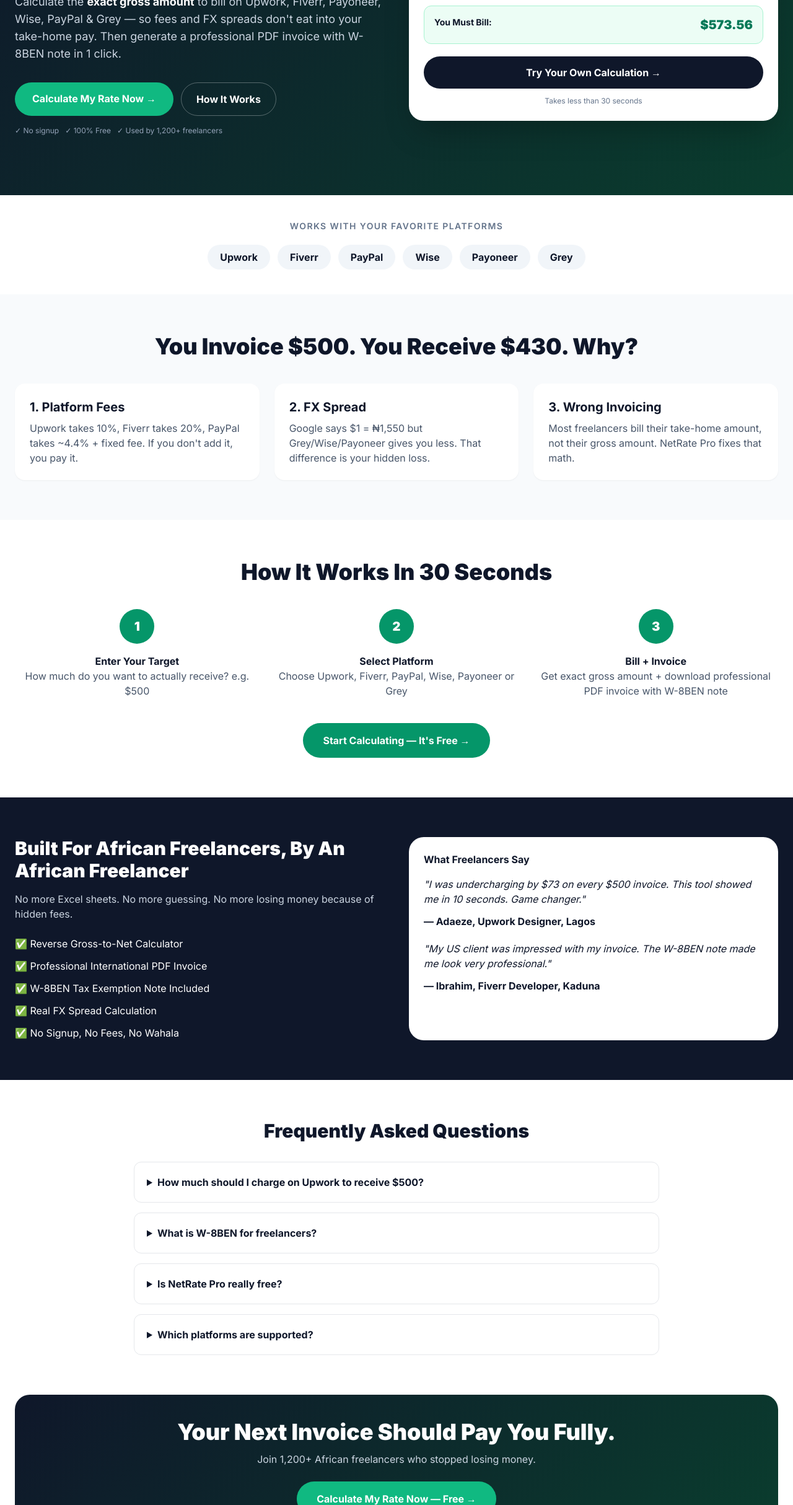
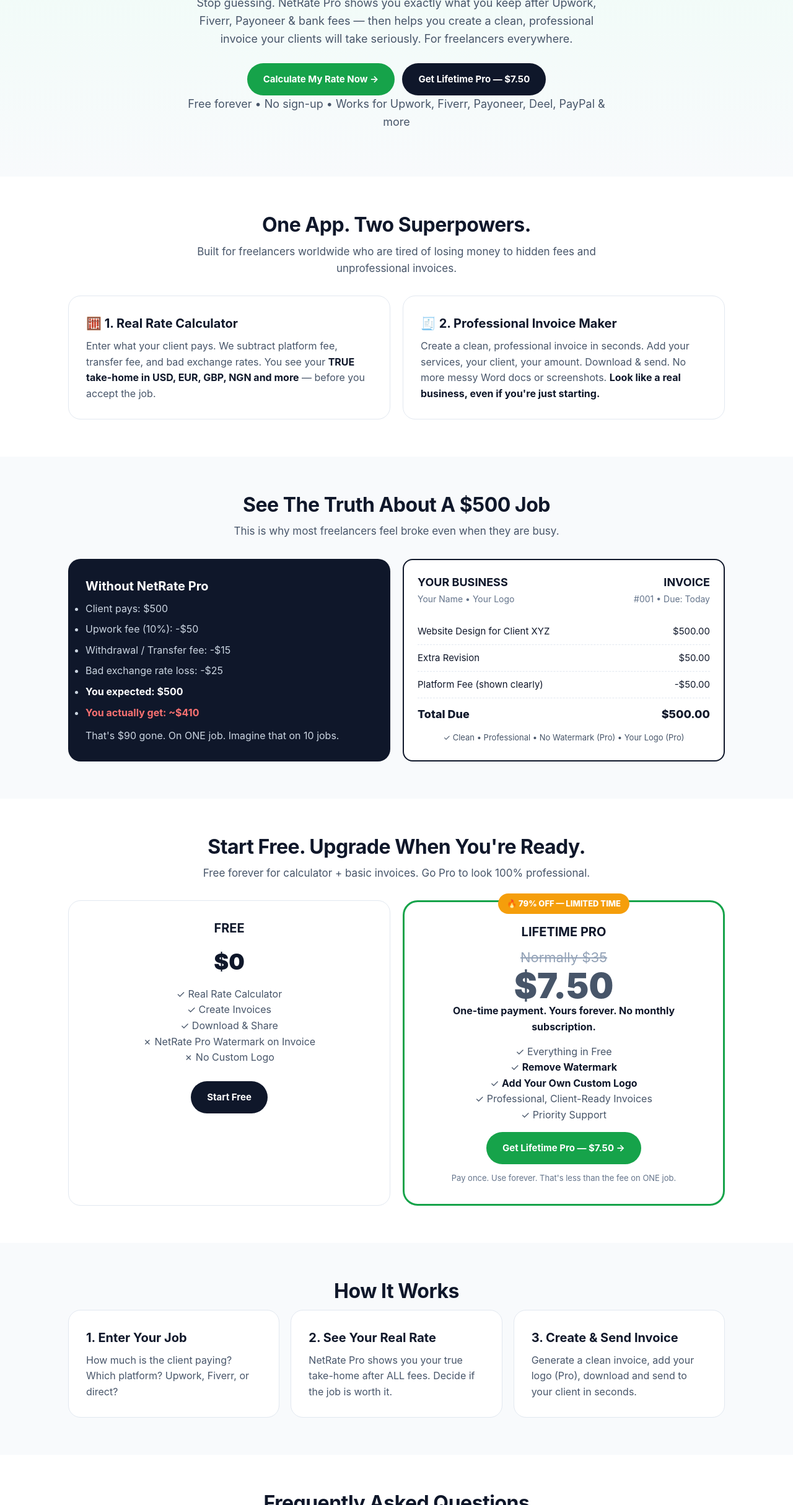
Before and after one commit to ikpekagraphix/netrate-pro-landing, a plain HTML site: page index.html in a window 1280 px wide. Shown: the part 371-2800 px from the top of the page at 62% size. Drawn offline with nearby package versions, Linux system fonts and the light colour scheme.

Commit message:
Update index.html

```diff
--- a/index.html
+++ b/index.html
@@ -1,177 +1,166 @@
 <!DOCTYPE html>
 <html lang="en">
 <head>
-  <!-- ===== SEO START ===== -->
 <meta charset="UTF-8">
 <meta name="viewport" content="width=device-width, initial-scale=1.0">
-  <title>NetRate Pro | Free Freelancer Invoice Calculator for Upwork, Fiverr, PayPal, Wise & Grey in Nigeria & Africa</title>
-  <meta name="description" content="NetRate Pro is a free tool for Nigerian & African freelancers to calculate the exact gross amount to bill on Upwork, Fiverr, Payoneer, Wise, PayPal & Grey so fees & FX spreads don't eat your pay. Generate a professional PDF invoice with W-8BEN note in 1 click. No signup.">
-  <meta name="keywords" content="freelancer invoice calculator Nigeria, Upwork fee calculator, Fiverr calculator, PayPal fee calculator Nigeria, Grey invoice, Wise calculator, W-8BEN invoice, African freelancer tool, how much to charge Upwork">
-  <meta name="author" content="NetRate Pro">
-  <meta name="robots" content="index, follow">
-  <link rel="canonical" href="https://netrate-pro.vercel.app/">
+<title>NetRate Pro - Know Your Real Rate + Send Professional Invoices | Free Calculator for Freelancers Worldwide</title>
+<meta name="description" content="NetRate Pro is the free calculator + invoice maker for freelancers worldwide. Know what you really earn after Upwork, Fiverr, Payoneer fees & exchange rates. Create clean, professional invoices for clients. Remove watermark + add your logo for a one-time $7.50 lifetime payment (was $35).">
+<link rel="canonical" href="https://netrate-pro-landing.vercel.app/">
+<meta property="og:title" content="NetRate Pro - Stop Losing Money On Every Invoice">
+<meta property="og:description" content="Calculate your real rate after fees. Create professional invoices. Free to use. $7.50 lifetime to remove watermark + add your logo.">
+<meta property="og:url" content="https://netrate-pro-landing.vercel.app/">
+<meta property="og:type" content="website">
+<style>
+*{margin:0;padding:0;box-sizing:border-box;font-family:Inter,system-ui,-apple-system,Segoe UI,Roboto,sans-serif}
+body{background:#f8fafc;color:#0f172a;line-height:1.6}
+a{text-decoration:none}
+.container{max-width:1100px;margin:0 auto;padding:0 20px}
+nav{background:#fff;border-bottom:1px solid #e2e8f0;position:sticky;top:0;z-index:10}
+.nav-inner{display:flex;justify-content:space-between;align-items:center;padding:16px 0}
+.logo{font-size:22px;font-weight:900;color:#0f172a}.logo span{color:#16a34a}
+.btn{display:inline-block;background:#16a34a;color:#fff;padding:14px 26px;border-radius:999px;font-weight:700;font-size:15px}
+.btn-white{background:#fff;color:#0f172a}
+.btn-dark{background:#0f172a;color:#fff}
+.btn-whatsapp{background:#25D366;color:#fff}
+.hero{padding:70px 0 50px;text-align:center;background:linear-gradient(180deg,#ecfdf5, #f8fafc)}
+.badge{display:inline-block;background:#dcfce7;color:#166534;padding:7px 14px;border-radius:999px;font-size:13px;font-weight:700;margin-bottom:18px}
+.hero h1{font-size:44px;line-height:1.05;letter-spacing:-1px;max-width:800px;margin:0 auto 16px}
+.hero h1 span{color:#16a34a}
+.hero p{font-size:18px;color:#475569;max-width:680px;margin:0 auto 24px}
+.hero-btns{display:flex;gap:12px;justify-content:center;flex-wrap:wrap}
+.small{font-size:13px;color:#64748b;margin-top:12px}
+.section{padding:60px 0}
+.white{background:#fff}
+.card{background:#fff;border:1px solid #e2e8f0;border-radius:20px;padding:28px}
+.grid2{display:grid;grid-template-columns:1fr 1fr;gap:20px}
+.grid3{display:grid;grid-template-columns:1fr 1fr 1fr;gap:18px}
+h2{font-size:32px;line-height:1.1;margin-bottom:12px;letter-spacing:-0.5px;text-align:center}
+.sub{text-align:center;color:#475569;max-width:700px;margin:0 auto 30px;font-size:17px}
+h3{font-size:20px;margin-bottom:8px}
+p{color:#475569}
+.invoice-demo{background:#fff;border:2px solid #0f172a;border-radius:16px;padding:22px}
+.invoice-top{display:flex;justify-content:space-between;margin-bottom:18px}
+.invoice-top b{font-size:18px}
+.inv-row{display:flex;justify-content:space-between;padding:9px 0;border-bottom:1px dashed #e2e8f0;font-size:15px}
+.inv-total{display:flex;justify-content:space-between;font-weight:800;font-size:18px;padding-top:12px}
+.example{background:#0f172a;color:#fff;border-radius:20px;padding:28px}
+.example p,.example li{color:#cbd5e1}
+.example b{color:#fff}
+.example li{margin:8px 0}
+.price-box{max-width:520px;margin:0 auto;background:#fff;border:3px solid #16a34a;border-radius:24px;padding:32px;text-align:center;position:relative}
+.price-tag{position:absolute;top:-14px;left:50%;transform:translateX(-50%);background:#f59e0b;color:#fff;padding:6px 14px;border-radius:999px;font-size:13px;font-weight:800}
+.old{color:#94a3b8;text-decoration:line-through;font-size:22px}
+.new{font-size:56px;font-weight:900;line-height:1}
+.faq details{background:#fff;border:1px solid #e2e8f0;border-radius:14px;padding:18px;margin-bottom:12px}
+.faq summary{font-weight:700;cursor:pointer}
+.faq p{margin-top:8px}
+.cta{background:#16a34a;color:#fff;border-radius:24px;padding:44px 28px;text-align:center}
+.cta h2{color:#fff}
+.cta p{color:#dcfce7}
+footer{padding:30px 0;text-align:center;color:#94a3b8;font-size:14px}
+@media(max-width:768px){.hero h1{font-size:34px}.grid2,.grid3{grid-template-columns:1fr}h2{font-size:27px}}
+</style>
+</head>
+<body>
 
-  <!-- Open Graph / Facebook -->
-  <meta property="og:type" content="website">
-  <meta property="og:url" content="https://netrate-pro.vercel.app/">
-  <meta property="og:title" content="NetRate Pro - Stop Losing Money On Every Invoice">
-  <meta property="og:description" content="Calculate exactly what to bill on Upwork, Fiverr, PayPal, Wise, Payoneer & Grey. Get a professional PDF invoice with W-8BEN note in 1 click. Free, no signup.">
-  <meta property="og:image" content="https://netrate-pro.vercel.app/og-image.jpg">
+<nav><div class="container nav-inner"><div class="logo">NetRate<span> Pro</span></div><a class="btn" href="https://netrate-pro.vercel.app/">Open App — It's Free</a></div></nav>
 
-  <!-- Twitter -->
-  <meta property="twitter:card" content="summary_large_image">
-  <meta property="twitter:title" content="NetRate Pro - Invoice Right. Get Paid Fully.">
-  <meta property="twitter:description" content="Free calculator for African freelancers billing international clients. Don't lose 10-20% to fees.">
-  <meta property="twitter:image" content="https://netrate-pro.vercel.app/og-image.jpg">
-
-  <!-- JSON-LD Schema for Google -->
-  <script type="application/ld+json">
-  {
-    "@context": "https://schema.org",
-    "@type": "WebApplication",
-    "name": "NetRate Pro",
-    "url": "https://netrate-pro.vercel.app/",
-    "applicationCategory": "FinanceApplication",
-    "operatingSystem": "Web",
-    "offers": { "@type": "Offer", "price": "0", "priceCurrency": "USD" },
-    "description": "Free calculator for African freelancers to calculate gross billing amount on Upwork, Fiverr, Payoneer, Wise, PayPal, Grey and generate PDF invoice with W-8BEN note.",
-    "audience": { "@type": "Audience", "audienceType": "Freelancers in Nigeria and Africa" }
-  }
-  </script>
-  <script type="application/ld+json">
-  {
-    "@context": "https://schema.org",
-    "@type": "FAQPage",
-    "mainEntity": [
-      {"@type":"Question","name":"How much should I charge on Upwork to receive $500?","acceptedAnswer":{"@type":"Answer","text":"You must bill more than $500 to cover Upwork fees and FX spread. NetRate Pro calculates the exact gross amount for you."}},
-      {"@type":"Question","name":"What is W-8BEN for freelancers?","acceptedAnswer":{"@type":"Answer","text":"W-8BEN is a US tax form that allows non-US freelancers to claim tax exemption or reduced withholding when working for US clients."}},
-      {"@type":"Question","name":"Is NetRate Pro free?","acceptedAnswer":{"@type":"Answer","text":"Yes, NetRate Pro is 100% free with no signup required."}}
-    ]
-  }
-  </script>
-  <!-- ===== SEO END ===== -->
-
-  <script src="https://cdn.tailwindcss.com"></script>
-  <link href="https://fonts.googleapis.com/css2?family=Inter:wght@400;600;700;800;900&display=swap" rel="stylesheet">
-  <style>body{font-family:'Inter',sans-serif} .hero-bg{background:linear-gradient(135deg,#0F172A 0%,#0A3D2E 100%)}</style>
-</head>
-<body class="bg-white text-slate-900">
-
-  <!-- NAV -->
-  <nav class="max-w-7xl mx-auto flex justify-between items-center px-6 py-5">
-    <div class="font-black text-2xl">NetRate<span class="text-emerald-600">Pro</span></div>
-    <a href="https://netrate-pro.vercel.app/" class="bg-emerald-600 text-white px-5 py-2.5 rounded-full font-bold text-sm">Use Free Calculator →</a>
-  </nav>
-
-  <!-- HERO -->
-  <header class="hero-bg text-white">
-    <div class="max-w-7xl mx-auto px-6 py-16 md:py-24 grid md:grid-cols-2 gap-10 items-center">
-      <div>
-        <span class="bg-emerald-500/20 text-emerald-300 px-3 py-1 rounded-full text-xs font-bold">FREE FOR NIGERIAN & AFRICAN FREELANCERS</span>
-        <h1 class="text-4xl md:text-6xl font-black leading-tight mt-5">Stop Losing Money On Every Invoice.</h1>
-        <p class="text-slate-300 text-lg mt-5">Calculate the <strong class="text-white">exact gross amount</strong> to bill on Upwork, Fiverr, Payoneer, Wise, PayPal & Grey — so fees and FX spreads don't eat into your take-home pay. Then generate a professional PDF invoice with W-8BEN note in 1 click.</p>
-        <div class="flex gap-3 mt-8">
-          <a href="https://netrate-pro.vercel.app/" class="bg-emerald-500 hover:bg-emerald-400 text-white px-7 py-3.5 rounded-full font-bold">Calculate My Rate Now →</a>
-          <a href="#how" class="border border-white/30 px-6 py-3.5 rounded-full font-bold">How It Works</a>
+<header class="hero">
+<div class="container">
+<div class="badge">✓ FREE CALCULATOR + INVOICE MAKER FOR FREELANCERS WORLDWIDE</div>
+<h1>Know Your Real Rate.<br><span>Send Professional Invoices.</span><br>Get Paid What You Deserve.</h1>
+<p>Stop guessing. NetRate Pro shows you exactly what you keep after Upwork, Fiverr, Payoneer & bank fees — then helps you create a clean, professional invoice your clients will take seriously. For freelancers everywhere.</p>
+<div class="hero-btns">
+<a class="btn" href="https://netrate-pro.vercel.app/">Calculate My Rate Now →</a>
+<a class="btn btn-dark" href="#pricing">Get Lifetime Pro — $7.50</a>
 </div>
-        <p class="text-xs text-slate-400 mt-4">✓ No signup &nbsp; ✓ 100% Free &nbsp; ✓ Used by 1,200+ freelancers</p>
-      </div>
-      <!-- CALCULATOR PREVIEW CARD -->
-      <div class="bg-white text-slate-900 rounded-3xl p-6 shadow-2xl">
-        <h3 class="font-bold text-lg">Example: You Want To Receive $500</h3>
-        <div class="mt-4 space-y-3 text-sm">
-          <div class="flex justify-between bg-slate-50 p-3 rounded-xl"><span>Platform: Upwork (10%)</span><span class="font-bold">-$55.56</span></div>
-          <div class="flex justify-between bg-slate-50 p-3 rounded-xl"><span>FX Spread / Withdrawal</span><span class="font-bold">-$18.00</span></div>
-          <div class="flex justify-between bg-emerald-50 p-4 rounded-xl border border-emerald-200"><span class="font-bold">You Must Bill:</span><span class="font-black text-emerald-700 text-xl">$573.56</span></div>
-        </div>
-        <a href="https://netrate-pro.vercel.app/" class="block text-center bg-slate-900 text-white py-3.5 rounded-full font-bold mt-5">Try Your Own Calculation →</a>
-        <p class="text-center text-xs text-slate-500 mt-3">Takes less than 30 seconds</p>
-      </div>
+<p class="small">Free forever • No sign-up • Works for Upwork, Fiverr, Payoneer, Deel, PayPal & more</p>
 </div>
 </header>
 
-  <!-- LOGOS / PLATFORMS -->
-  <section class="max-w-7xl mx-auto px-6 py-10 text-center">
-    <p class="text-slate-500 text-sm font-semibold tracking-widest">WORKS WITH YOUR FAVORITE PLATFORMS</p>
-    <div class="flex flex-wrap justify-center gap-3 mt-5">
-      <span class="px-5 py-2 bg-slate-100 rounded-full font-bold">Upwork</span>
-      <span class="px-5 py-2 bg-slate-100 rounded-full font-bold">Fiverr</span>
-      <span class="px-5 py-2 bg-slate-100 rounded-full font-bold">PayPal</span>
-      <span class="px-5 py-2 bg-slate-100 rounded-full font-bold">Wise</span>
-      <span class="px-5 py-2 bg-slate-100 rounded-full font-bold">Payoneer</span>
-      <span class="px-5 py-2 bg-slate-100 rounded-full font-bold">Grey</span>
+<section class="section white"><div class="container">
+<h2>One App. Two Superpowers.</h2>
+<p class="sub">Built for freelancers worldwide who are tired of losing money to hidden fees and unprofessional invoices.</p>
+<div class="grid2">
+<div class="card"><h3>🧮 1. Real Rate Calculator</h3><p>Enter what your client pays. We subtract platform fee, transfer fee, and bad exchange rates. You see your <b style="color:#0f172a">TRUE take-home in USD, EUR, GBP, NGN and more</b> — before you accept the job.</p></div>
+<div class="card"><h3>🧾 2. Professional Invoice Maker</h3><p>Create a clean, professional invoice in seconds. Add your services, your client, your amount. Download & send. No more messy Word docs or screenshots. <b style="color:#0f172a">Look like a real business, even if you're just starting.</b></p></div>
 </div>
-  </section>
+</div></section>
 
-  <!-- PROBLEM -->
-  <section class="bg-slate-50 py-16">
-    <div class="max-w-7xl mx-auto px-6">
-      <h2 class="text-3xl md:text-4xl font-black text-center">You Invoice $500. You Receive $430. Why?</h2>
-      <div class="grid md:grid-cols-3 gap-6 mt-10">
-        <div class="bg-white p-6 rounded-2xl shadow-sm"><h3 class="font-bold text-xl">1. Platform Fees</h3><p class="text-slate-600 mt-2">Upwork takes 10%, Fiverr takes 20%, PayPal takes ~4.4% + fixed fee. If you don't add it, you pay it.</p></div>
-        <div class="bg-white p-6 rounded-2xl shadow-sm"><h3 class="font-bold text-xl">2. FX Spread</h3><p class="text-slate-600 mt-2">Google says $1 = ₦1,550 but Grey/Wise/Payoneer gives you less. That difference is your hidden loss.</p></div>
-        <div class="bg-white p-6 rounded-2xl shadow-sm"><h3 class="font-bold text-xl">3. Wrong Invoicing</h3><p class="text-slate-600 mt-2">Most freelancers bill their take-home amount, not their gross amount. NetRate Pro fixes that math.</p></div>
+<section class="section"><div class="container">
+<h2>See The Truth About A $500 Job</h2>
+<p class="sub">This is why most freelancers feel broke even when they are busy.</p>
+<div class="grid2">
+<div class="example">
+<h3 style="color:#fff">Without NetRate Pro</h3>
+<ul>
+<li>Client pays: $500</li>
+<li>Upwork fee (10%): -$50</li>
+<li>Withdrawal / Transfer fee: -$15</li>
+<li>Bad exchange rate loss: -$25</li>
+<li><b>You expected: $500</b></li>
+<li><b style="color:#f87171">You actually get: ~$410</b></li>
+</ul>
+<p style="margin-top:12px">That's $90 gone. On ONE job. Imagine that on 10 jobs.</p>
+</div>
+<div class="invoice-demo">
+<div class="invoice-top"><div><b>YOUR BUSINESS</b><br><span style="color:#64748b;font-size:14px">Your Name • Your Logo</span></div><div style="text-align:right"><b>INVOICE</b><br><span style="color:#64748b;font-size:14px">#001 • Due: Today</span></div></div>
+<div class="inv-row"><span>Website Design for Client XYZ</span><span>$500.00</span></div>
+<div class="inv-row"><span>Extra Revision</span><span>$50.00</span></div>
+<div class="inv-row"><span>Platform Fee (shown clearly)</span><span>-$50.00</span></div>
+<div class="inv-total"><span>Total Due</span><span>$500.00</span></div>
+<p style="font-size:13px;margin-top:12px;text-align:center">✓ Clean • Professional • No Watermark (Pro) • Your Logo (Pro)</p>
 </div>
 </div>
-  </section>
+</div></section>
 
-  <!-- HOW IT WORKS -->
-  <section id="how" class="max-w-7xl mx-auto px-6 py-16">
-    <h2 class="text-3xl md:text-4xl font-black text-center">How It Works In 30 Seconds</h2>
-    <div class="grid md:grid-cols-3 gap-6 mt-10 text-center">
-      <div><div class="w-14 h-14 bg-emerald-600 text-white rounded-full flex items-center justify-center font-black text-xl mx-auto">1</div><h3 class="font-bold mt-4">Enter Your Target</h3><p class="text-slate-600">How much do you want to actually receive? e.g. $500</p></div>
-      <div><div class="w-14 h-14 bg-emerald-600 text-white rounded-full flex items-center justify-center font-black text-xl mx-auto">2</div><h3 class="font-bold mt-4">Select Platform</h3><p class="text-slate-600">Choose Upwork, Fiverr, PayPal, Wise, Payoneer or Grey</p></div>
-      <div><div class="w-14 h-14 bg-emerald-600 text-white rounded-full flex items-center justify-center font-black text-xl mx-auto">3</div><h3 class="font-bold mt-4">Bill + Invoice</h3><p class="text-slate-600">Get exact gross amount + download professional PDF invoice with W-8BEN note</p></div>
+<section class="section white" id="pricing"><div class="container">
+<h2>Start Free. Upgrade When You're Ready.</h2>
+<p class="sub">Free forever for calculator + basic invoices. Go Pro to look 100% professional.</p>
+<div class="grid2">
+<div class="card" style="text-align:center"><h3>FREE</h3><p style="font-size:36px;font-weight:900;color:#0f172a;margin:10px 0">$0</p><p>✓ Real Rate Calculator<br>✓ Create Invoices<br>✓ Download & Share<br>✗ NetRate Pro Watermark on Invoice<br>✗ No Custom Logo</p><br><a class="btn btn-dark" href="https://netrate-pro.vercel.app/">Start Free</a></div>
+<div class="price-box"><div class="price-tag">🔥 79% OFF — LIMITED TIME</div><h3>LIFETIME PRO</h3><p class="old">Normally $35</p><p class="new">$7.50</p><p style="font-weight:700;color:#0f172a">One-time payment. Yours forever. No monthly subscription.</p><p style="margin:14px 0">✓ Everything in Free<br>✓ <b style="color:#0f172a">Remove Watermark</b><br>✓ <b style="color:#0f172a">Add Your Own Custom Logo</b><br>✓ Professional, Client-Ready Invoices<br>✓ Priority Support</p><a class="btn" href="https://netrate-pro.vercel.app/">Get Lifetime Pro — $7.50 →</a><p class="small">Pay once. Use forever. That's less than the fee on ONE job.</p></div>
 </div>
-    <div class="text-center mt-10"><a href="https://netrate-pro.vercel.app/" class="bg-emerald-600 text-white px-8 py-4 rounded-full font-bold inline-block">Start Calculating — It's Free →</a></div>
-  </section>
+</div></section>
 
-  <!-- FEATURES -->
-  <section class="bg-slate-900 text-white py-16">
-    <div class="max-w-7xl mx-auto px-6 grid md:grid-cols-2 gap-10">
-      <div>
-        <h2 class="text-3xl font-black">Built For African Freelancers, By An African Freelancer</h2>
-        <p class="text-slate-300 mt-4">No more Excel sheets. No more guessing. No more losing money because of hidden fees.</p>
-        <ul class="mt-6 space-y-3">
-          <li>✅ Reverse Gross-to-Net Calculator</li>
-          <li>✅ Professional International PDF Invoice</li>
-          <li>✅ W-8BEN Tax Exemption Note Included</li>
-          <li>✅ Real FX Spread Calculation</li>
-          <li>✅ No Signup, No Fees, No Wahala</li>
-        </ul>
+<section class="section"><div class="container">
+<h2>How It Works</h2>
+<div class="grid3">
+<div class="card"><h3>1. Enter Your Job</h3><p>How much is the client paying? Which platform? Upwork, Fiverr, or direct?</p></div>
+<div class="card"><h3>2. See Your Real Rate</h3><p>NetRate Pro shows you your true take-home after ALL fees. Decide if the job is worth it.</p></div>
+<div class="card"><h3>3. Create & Send Invoice</h3><p>Generate a clean invoice, add your logo (Pro), download and send to your client in seconds.</p></div>
 </div>
-      <div class="bg-white text-slate-900 rounded-3xl p-6">
-        <h3 class="font-bold">What Freelancers Say</h3>
-        <p class="italic mt-4">"I was undercharging by $73 on every $500 invoice. This tool showed me in 10 seconds. Game changer."</p>
-        <p class="font-bold mt-3">— Adaeze, Upwork Designer, Lagos</p>
-        <p class="italic mt-5">"My US client was impressed with my invoice. The W-8BEN note made me look very professional."</p>
-        <p class="font-bold mt-3">— Ibrahim, Fiverr Developer, Kaduna</p>
+</div></section>
+
+<section class="section white"><div class="container faq">
+<h2>Frequently Asked Questions</h2>
+<p class="sub">Everything freelancers ask us.</p>
+<details><summary>Is NetRate Pro really free?</summary><p>Yes. The calculator and basic invoice maker are free forever. No sign-up, no trial. You only pay if you want Pro features.</p></details>
+<details><summary>What is the watermark?</summary><p>On the free plan, your invoices will have a small "Made with NetRate Pro" watermark at the bottom. Pro ($7.50 lifetime) removes it completely.</p></details>
+<details><summary>What do I get for $7.50?</summary><p>One-time lifetime payment. You get: No watermark + ability to upload your own custom logo + professional invoices forever. No monthly fee. Normally $35, now $7.50.</p></details>
+<details><summary>Does it work for different currencies?</summary><p>Yes. You can calculate in USD, EUR, GBP, NGN and more. Perfect for freelancers working with clients anywhere in the world.</p></details>
+<details><summary>Does NetRate Pro save my client data?</summary><p>No. Your data stays in your browser. We don't sell or share your information.</p></details>
+<details><summary>Who is NetRate Pro for?</summary><p>Freelancers, designers, developers, writers, virtual assistants, social media managers — anyone who charges clients on Upwork, Fiverr, or directly, anywhere in the world.</p></details>
+</div></section>
+
+<section class="section"><div class="container">
+<div class="cta">
+<h2>Stop Losing Money. Start Looking Professional.</h2>
+<p style="margin-bottom:24px">Calculate your next job in 30 seconds. Create your next invoice in 60 seconds.</p>
+<a class="btn btn-white" href="https://netrate-pro.vercel.app/">Open NetRate Pro — Free →</a>
+<br><br>
+<a class="btn btn-whatsapp" href="https://wa.me/2348131340438?text=Hi%20NetRate%20Pro!%20I%20have%20a%20question.">💬 Chat on WhatsApp</a>
+<p style="margin-top:16px;font-size:14px">WhatsApp: +234 813 134 0438 • Email: <a href="mailto:netproadmin001@gmail.com" style="color:#fff;text-decoration:underline">netproadmin001@gmail.com</a></p>
 </div>
+</div></section>
+
+<footer>
+<div class="container">
+<p><b style="color:#334155">NetRate Pro</b> — Built for freelancers worldwide, by a freelancer.</p>
+<p>Calculator + Professional Invoices • Free Forever • Lifetime Pro $7.50</p>
+<p style="margin-top:10px"><a href="https://netrate-pro.vercel.app/" style="color:#16a34a;font-weight:700">Open App →</a> • <a href="https://netrate-pro-landing.vercel.app/" style="color:#64748b">Home</a> • <a href="https://wa.me/2348131340438" style="color:#25D366;font-weight:700">WhatsApp</a> • <a href="mailto:netproadmin001@gmail.com" style="color:#64748b">Email</a></p>
+<p style="margin-top:10px">© 2026 NetRate Pro. All rights reserved.</p>
 </div>
-  </section>
-
-  <!-- FAQ - SEO GOLD -->
-  <section class="max-w-4xl mx-auto px-6 py-16">
-    <h2 class="text-3xl font-black text-center">Frequently Asked Questions</h2>
-    <div class="space-y-4 mt-8">
-      <details class="border rounded-xl p-5"><summary class="font-bold cursor-pointer">How much should I charge on Upwork to receive $500?</summary><p class="text-slate-600 mt-2">You need to bill around $573 on Upwork to receive $500 after 10% fee and FX spread. Use NetRate Pro to calculate your exact amount based on your platform.</p></details>
-      <details class="border rounded-xl p-5"><summary class="font-bold cursor-pointer">What is W-8BEN for freelancers?</summary><p class="text-slate-600 mt-2">W-8BEN is a US IRS form for non-US persons to claim tax exemption or reduced withholding when working with US clients. NetRate Pro includes the note on your invoice.</p></details>
-      <details class="border rounded-xl p-5"><summary class="font-bold cursor-pointer">Is NetRate Pro really free?</summary><p class="text-slate-600 mt-2">Yes. 100% free, no signup, no hidden fees. Built to help African freelancers get paid fairly.</p></details>
-      <details class="border rounded-xl p-5"><summary class="font-bold cursor-pointer">Which platforms are supported?</summary><p class="text-slate-600 mt-2">Upwork, Fiverr, Payoneer, Wise, PayPal and Grey.</p></details>
-    </div>
-  </section>
-
-  <!-- FINAL CTA -->
-  <section class="max-w-7xl mx-auto px-6 pb-20">
-    <div class="hero-bg text-white rounded-3xl p-10 text-center">
-      <h2 class="text-3xl md:text-4xl font-black">Your Next Invoice Should Pay You Fully.</h2>
-      <p class="text-slate-300 mt-3">Join 1,200+ African freelancers who stopped losing money.</p>
-      <a href="https://netrate-pro.vercel.app/" class="bg-emerald-500 px-8 py-4 rounded-full font-bold inline-block mt-6">Calculate My Rate Now — Free →</a>
-    </div>
-  </section>
-
-  <footer class="border-t py-8 text-center text-sm text-slate-500">
-    © 2026 NetRate Pro • Built for African Freelancers • <a href="https://netrate-pro.vercel.app/" class="underline">netrate-pro.vercel.app</a>
 </footer>
 
 </body>
```
Lines whose indentation alone changed are shown as unchanged.
